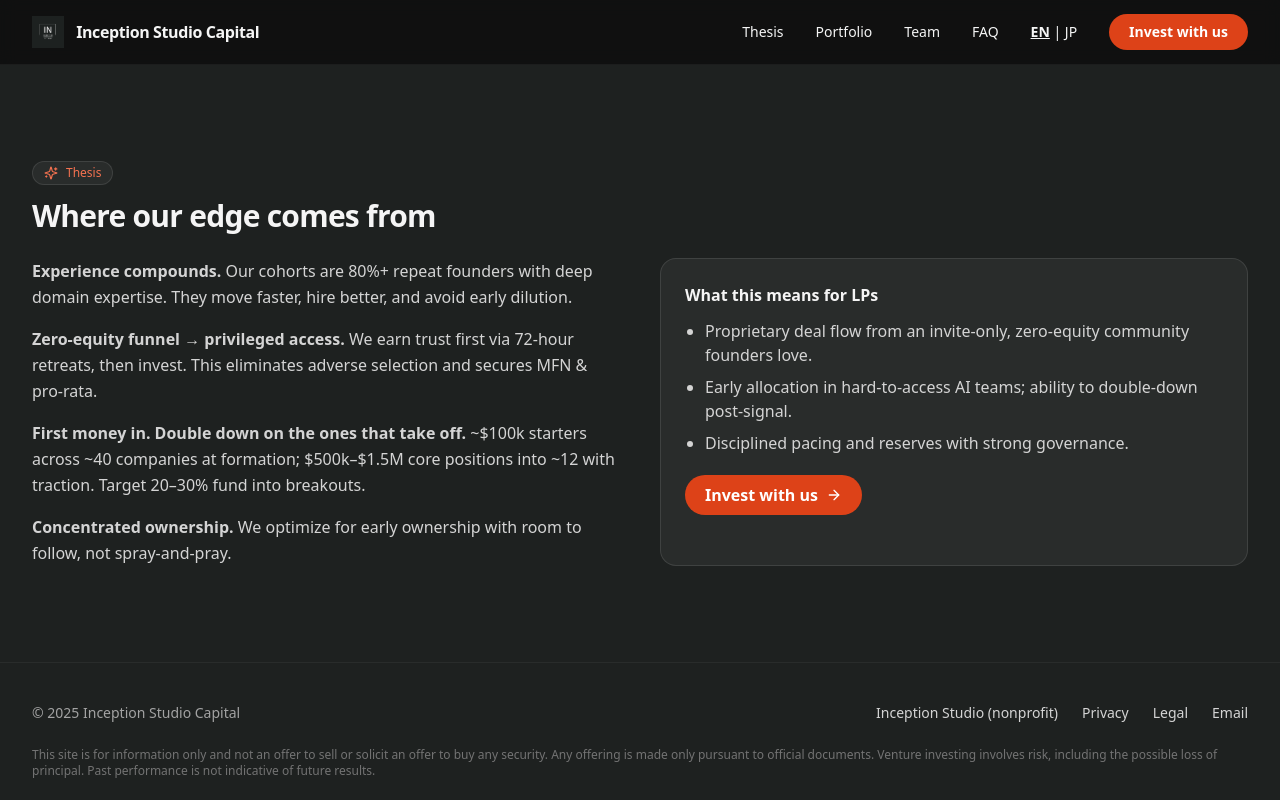
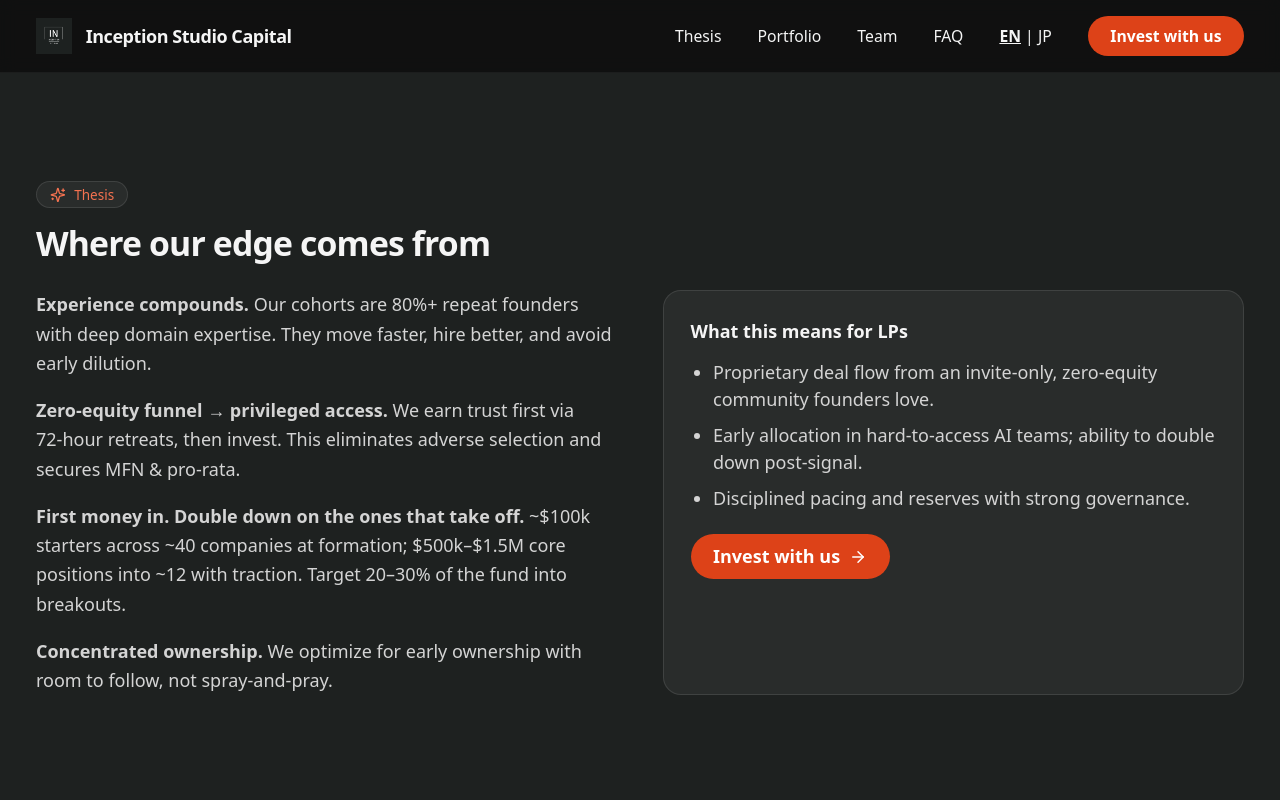
Before and after one commit to InceptionStudio/inception-studio-capital-website, a Next.js app: page /en/thesis in a window 1280 px wide. Shown: the top 800 px of the page. Built offline with nearby package versions, Linux system fonts and the light colour scheme.

Commit message:
i18n: localize thesis page and adjust typography

```diff
--- a/app/[locale]/page.tsx
+++ b/app/[locale]/page.tsx
@@ -63,15 +63,15 @@
     subtitle: string;
   };
   const metrics = [
-    {kpi: kpis.foundersParticipated, label: dict.common.metrics.foundersParticipated},
+    {kpi: kpis.foundersParticipated+dict.common.metrics.foundersUnit, label: dict.common.metrics.foundersParticipated},
     {kpi: kpis.cohortRetreats, label: dict.common.metrics.cohortRetreats},
     {kpi: kpis.founderNps, label: dict.common.metrics.founderNps},
     {kpi: kpis.founderReferralRate, label: dict.common.metrics.founderReferralRate},
     {kpi: kpis.repeatFounders, label: dict.common.metrics.repeatFounders},
     {kpi: kpis.repeatFoundersWithExit, label: dict.common.metrics.repeatFoundersWithExit},
-    {kpi: kpis.numberCompaniesRaised, label: dict.common.metrics.numberCompaniesRaised},
+    {kpi: kpis.numberCompaniesRaised+dict.common.metrics.companiesUnit, label: dict.common.metrics.numberCompaniesRaised},
     {kpi: kpis.raisedInTotal, label: dict.common.metrics.raisedInTotal},
-    {kpi: kpis.averageIndustryExperience, label: dict.common.metrics.averageIndustryExperience}
+    {kpi: kpis.averageIndustryExperience+dict.common.metrics.yearsUnit, label: dict.common.metrics.averageIndustryExperience}
   ];
   return (
     <>
@@ -445,7 +445,7 @@
                       </div>
                       <div className="mb-4">
                         <div className="text-sm font-semibold text-brand-400">Brandon White &amp; Alex Beatson</div>
-                        <p className="text-sm text-neutral-300 mt-1">Beatson, ex-Director of ML at Redesign Science, Princeton PhD in generative models, and 2× Scale AI GenAI hackathon runner-up</p>
+                        <p className="text-sm text-neutral-300 mt-1">Ex-Director of ML at Redesign Science, Princeton PhD in generative models, and 2× Scale AI GenAI hackathon runner-up</p>
                       </div>
                       <div className="grid grid-cols-2 gap-4 pt-4 border-t border-white/10">
                         <div>
--- a/app/[locale]/thesis/page.tsx
+++ b/app/[locale]/thesis/page.tsx
@@ -1,31 +1,43 @@
 import Footer from '@/components/Footer'
-import { Container, SectionTitle, Card, PrimaryCTA, SecondaryCTA } from '@/components/Blocks'
+import { Container, SectionTitle, Card, PrimaryCTA } from '@/components/Blocks'
+import { getDictionary } from '@/lib/i18n'
 
-export default function Page(){
+const localeOrder = ['en', 'ja'] as const
+
+export default async function Page({
+  params: { locale }
+}: {
+  params: { locale: typeof localeOrder[number] }
+}) {
+  const dict = await getDictionary(locale, 'thesis')
+  const narrativeParagraphs: string[] = dict.thesis.narrative.paragraphs
+  const lpCard = dict.thesis.lpCard
+
   return (
     <>
       <main>
         <section className="py-16 md:py-24">
           <Container>
-            <SectionTitle eyebrow="Thesis" title="Where our edge comes from"/>
+            <SectionTitle eyebrow={dict.thesis.hero.eyebrow} title={dict.thesis.hero.title}/>
             <div className="mt-6 grid lg:grid-cols-2 gap-10">
               <div className="space-y-4 text-neutral-300 leading-relaxed">
-                <p><strong>Experience compounds.</strong> Our cohorts are 80%+ repeat founders with deep domain expertise. They move faster, hire better, and avoid early dilution.</p>
-                <p><strong>Zero‑equity funnel → privileged access.</strong> We earn trust first via 72‑hour retreats, then invest. This eliminates adverse selection and secures MFN & pro‑rata.</p>
-                <p><strong>First money in. Double down on the ones that take off.</strong> ~$100k starters across ~40 companies at formation; $500k–$1.5M core positions into ~12 with traction. Target 20–30% fund into breakouts.</p>
-                <p><strong>Concentrated ownership.</strong> We optimize for early ownership with room to follow, not spray‑and‑pray.</p>
+                {narrativeParagraphs.map((paragraph, idx) => (
+                  <p key={idx} dangerouslySetInnerHTML={{ __html: paragraph }} />
+                ))}
               </div>
-              <Card><div className="p-6">
-                <div className="font-semibold">What this means for LPs</div>
-                <ul className="mt-3 list-disc pl-5 text-neutral-300 space-y-2">
-                  <li>Proprietary deal flow from an invite‑only, zero‑equity community founders love.</li>
-                  <li>Early allocation in hard‑to‑access AI teams; ability to double‑down post‑signal.</li>
-                  <li>Disciplined pacing and reserves with strong governance.</li>
-                </ul>
-                <div className="mt-5">
-                  <PrimaryCTA href="/invest">Invest with us</PrimaryCTA>
+              <Card>
+                <div className="p-6">
+                  <div className="font-semibold">{lpCard.title}</div>
+                  <ul className="mt-3 list-disc pl-5 text-neutral-300 space-y-2">
+                    {lpCard.points.map((point: string) => (
+                      <li key={point}>{point}</li>
+                    ))}
+                  </ul>
+                  <div className="mt-5">
+                    <PrimaryCTA href={`/${locale}/invest`}>{lpCard.cta}</PrimaryCTA>
+                  </div>
                 </div>
-              </div></Card>
+              </Card>
             </div>
           </Container>
         </section>
--- a/app/globals.css
+++ b/app/globals.css
@@ -1,6 +1,12 @@
 @tailwind base;
 @tailwind components;
 @tailwind utilities;
+
+html { font-size: 17px; }
+
+@media (min-width: 1024px) {
+  html { font-size: 18px; }
+}
 
 html, body { @apply h-full text-neutral-100; background-color: #1e2120; }
 .container-max { @apply mx-auto max-w-7xl px-4 sm:px-6 lg:px-8; }
--- a/components/Blocks.tsx
+++ b/components/Blocks.tsx
@@ -28,6 +28,8 @@
   )
 }
 type MetricLabels = {
+  foundersUnit: string
+  companiesUnit: string
   founders: string
   repeatFounders: string
   companiesRaised: string
@@ -36,9 +38,9 @@
 
 export function StatsRow({ labels }: { labels: MetricLabels }){
   const items = [
-    {icon: Users2, label: `${kpis.foundersParticipated}${labels.founders}`},
+    {icon: Users2, label: `${kpis.foundersParticipated}${labels.foundersUnit}${labels.founders}`},
     {icon: ShieldCheck, label: `${kpis.repeatFounders}${labels.repeatFounders}`},
-    {icon: Rocket, label: `${kpis.numberCompaniesRaised}${labels.companiesRaised}`},
+    {icon: Rocket, label: `${kpis.numberCompaniesRaised}${labels.companiesUnit}${labels.companiesRaised}`},
     {icon: BarChart3, label: `${kpis.companiesTotalRaised}${labels.capitalRaised}`}
   ]
   return (
--- a/data/kpis.json
+++ b/data/kpis.json
@@ -8,5 +8,5 @@
   "numberCompaniesRaised": "42",
   "raisedInTotal": ">$1.4B",
   "companiesTotalRaised": "$164M",
-  "averageIndustryExperience": "15+ years"
+  "averageIndustryExperience": "15"
 }
--- a/locales/en/common.json
+++ b/locales/en/common.json
@@ -7,6 +7,9 @@
     "invest": "Invest with us"
   },
   "metrics": {
+    "foundersUnit": "",
+    "companiesUnit": "",
+    "yearsUnit": "+ years",
     "founders": " founders",
     "repeatFounders": " repeat founders",
     "companiesRaised": " companies raised",
--- a/locales/en/thesis.json
+++ b/locales/en/thesis.json
@@ -1,10 +1,23 @@
 {
   "hero": {
+    "eyebrow": "Thesis",
     "title": "Where our edge comes from"
   },
-  "bullets": [
-    "Experience compounds: 80%+ repeat founders with deep domain expertise.",
-    "Zero‑equity funnel → privileged access: earn trust first via 72‑hour retreats, then invest.",
-    "MFN & pro‑rata on every deal."
-  ]
+  "narrative": {
+    "paragraphs": [
+      "<strong>Experience compounds.</strong> Our cohorts are 80%+ repeat founders with deep domain expertise. They move faster, hire better, and avoid early dilution.",
+      "<strong>Zero‑equity funnel → privileged access.</strong> We earn trust first via 72‑hour retreats, then invest. This eliminates adverse selection and secures MFN &amp; pro‑rata.",
+      "<strong>First money in. Double down on the ones that take off.</strong> ~$100k starters across ~40 companies at formation; $500k–$1.5M core positions into ~12 with traction. Target 20–30% of the fund into breakouts.",
+      "<strong>Concentrated ownership.</strong> We optimize for early ownership with room to follow, not spray‑and‑pray."
+    ]
+  },
+  "lpCard": {
+    "title": "What this means for LPs",
+    "points": [
+      "Proprietary deal flow from an invite‑only, zero‑equity community founders love.",
+      "Early allocation in hard‑to‑access AI teams; ability to double down post-signal.",
+      "Disciplined pacing and reserves with strong governance."
+    ],
+    "cta": "Invest with us"
+  }
 }
--- a/locales/ja/common.json
+++ b/locales/ja/common.json
@@ -7,11 +7,14 @@
     "invest": "出資のご案内"
   },
   "metrics": {
-    "founders": "名 創業者参加",
+    "foundersUnit": "名",
+    "companiesUnit": "社",
+    "yearsUnit": "年",
+    "founders": " 創業者参加",
     "repeatFounders": " 連続起業家",
-    "companiesRaised": "社 資金調達済み企業",
+    "companiesRaised": " 資金調達済み企業",
     "capitalRaised": " 累計調達額",
-    "foundersParticipated": "名 創業者参加",
+    "foundersParticipated": " 創業者参加",
     "cohortRetreats": " コホートリトリート",
     "founderNps": " 創業者NPS",
     "founderReferralRate": " 他の創業者からの紹介",
--- a/locales/ja/thesis.json
+++ b/locales/ja/thesis.json
@@ -1,10 +1,23 @@
 {
   "hero": {
+    "eyebrow": "投資戦略（Thesis）",
     "title": "私たちの優位性の源泉"
   },
-  "bullets": [
-    "経験は複利で効く：80%以上が深い専門性を持つ連続起業家。",
-    "ゼロエクイティのファネル → 特権的アクセス：72時間のコホート・リトリートで信頼を築き、その後に投資。",
-    "すべての投資でMFN（最良条件）とプロラタ権を確保。"
-  ]
+  "narrative": {
+    "paragraphs": [
+      "<strong>経験が複利で効く。</strong>\nInception Studioのコホート参加者の80%以上は、豊富な業界経験を持つ連続起業家です。\n彼らは動きが速く、採用の精度が高く、初期段階での株式希薄化を避けることができます。",
+      "<strong>ゼロエクイティ・ファネル → 特別なアクセス。</strong> 私たちはまず信頼を築きます。72時間のゼロエクイティ・リトリートを通じて創業者と深く関わり、その後に投資します。\nこの仕組みにより、従来のアクセラレーターで起こりがちな逆選抜（adverse selection）の問題を排除し、MFNおよびプロラタ権を確保します。",
+      "<strong>最初の資金を供給し、成功企業に集中投資。</strong> 設立時に約$100Kのスターターチェックを約40社へ投資し、トラクションを得た約12社には$500K〜$1.5Mのコアポジションを構築。\nファンド全体の約20〜30%を有望企業へのフォローオン投資に充てます。",
+      "<strong>集中型オーナーシップ。</strong> 私たちは「早期の持分確保とフォローオンの余地」を重視し、スプレー＆プレイ型の分散投資は行いません。"
+    ]
+  },
+  "lpCard": {
+    "title": "LPにとっての価値",
+    "points": [
+      "創業者に愛される招待制・ゼロエクイティ型コミュニティから生まれる独自のディールフロー。",
+      "他ではアクセスが難しいAIチームへの初期アロケーション確保と、トラクション後の追加投資の柔軟性。",
+      "明確なガバナンスのもとで行う規律ある投資ペースとリザーブ管理。"
+    ],
+    "cta": "投資をご検討の方はこちら"
+  }
 }
```
